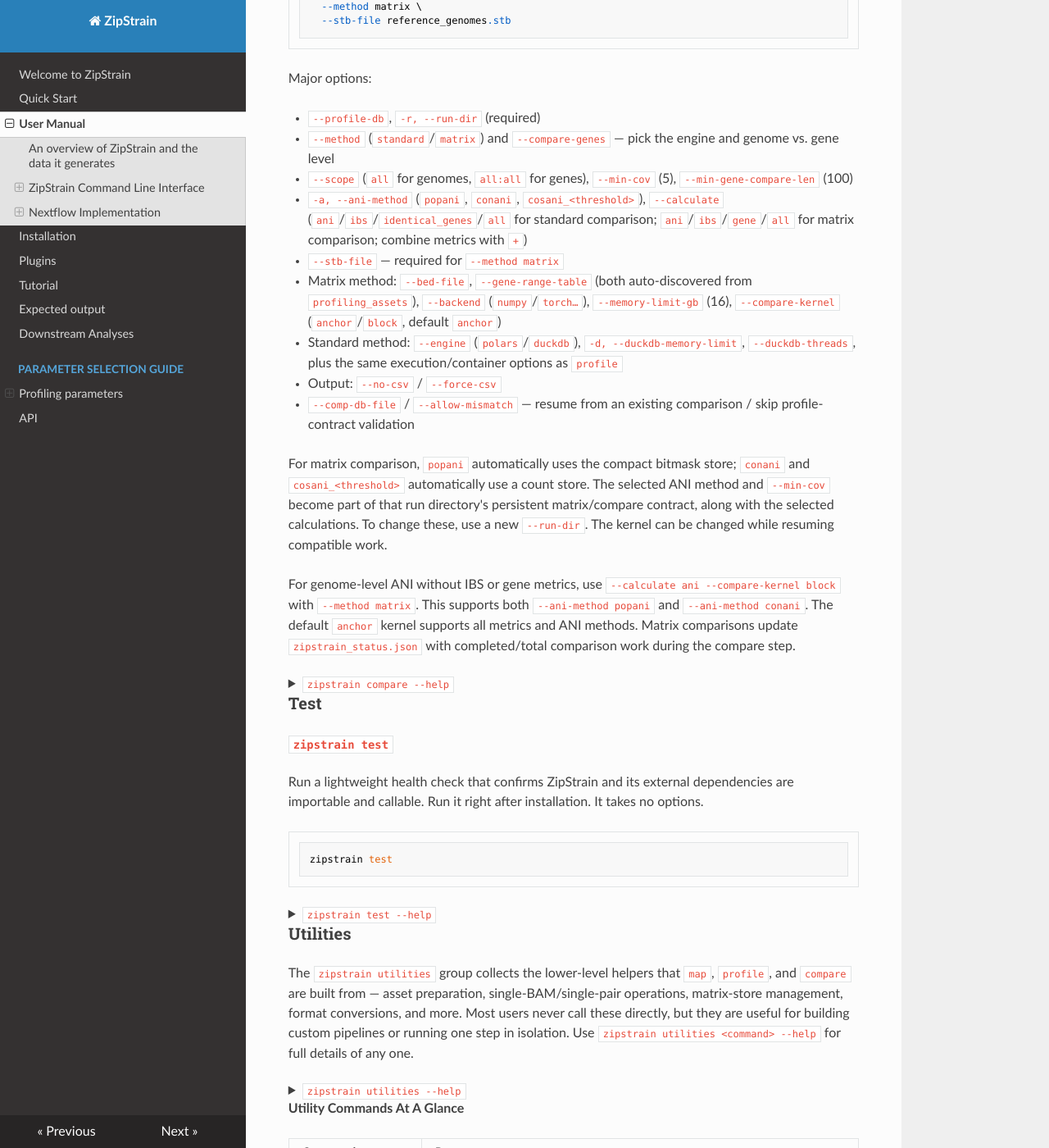
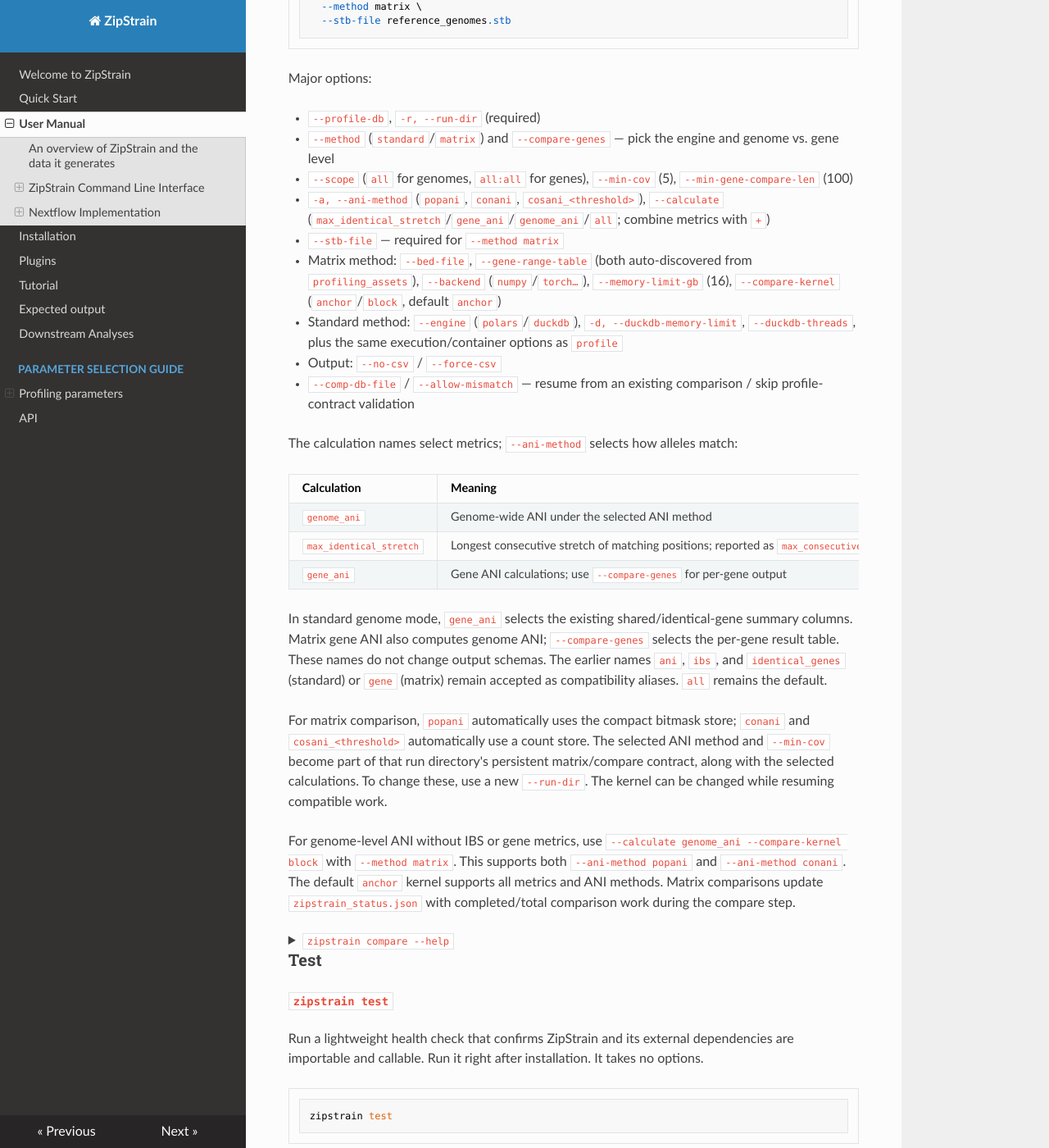
Before and after one commit to OlmLab/ZipStrain, an MkDocs documentation site: the page built from docs/usermanual.md, in a window 1280 px wide and 1400 px high, scrolled down 5936 px. Shown: the whole window at 82% size. Built offline with MkDocs 1.6.1, drawn with Linux system fonts in a browser that asks for light colours; nearby versions of some CDN libraries; some of the changed text lies outside the part shown.

Commit message:
Use descriptive comparison metric options across CLI and Nextflow

````diff
--- a/docs/usermanual.md
+++ b/docs/usermanual.md
@@ -371,13 +371,27 @@ Major options:
 - `--profile-db`, `-r, --run-dir` (required)
 - `--method` (`standard`/`matrix`) and `--compare-genes` — pick the engine and genome vs. gene level
 - `--scope` (`all` for genomes, `all:all` for genes), `--min-cov` (5), `--min-gene-compare-len` (100)
-- `-a, --ani-method` (`popani`, `conani`, `cosani_<threshold>`), `--calculate` (`ani`/`ibs`/`identical_genes`/`all` for standard comparison; `ani`/`ibs`/`gene`/`all` for matrix comparison; combine metrics with `+`)
+- `-a, --ani-method` (`popani`, `conani`, `cosani_<threshold>`), `--calculate` (`max_identical_stretch`/`gene_ani`/`genome_ani`/`all`; combine metrics with `+`)
 - `--stb-file` — required for `--method matrix`
 - Matrix method: `--bed-file`, `--gene-range-table` (both auto-discovered from `profiling_assets`), `--backend` (`numpy`/`torch…`), `--memory-limit-gb` (16), `--compare-kernel` (`anchor`/`block`, default `anchor`)
 - Standard method: `--engine` (`polars`/`duckdb`), `-d, --duckdb-memory-limit`, `--duckdb-threads`, plus the same execution/container options as `profile`
 - Output: `--no-csv` / `--force-csv`
 - `--comp-db-file` / `--allow-mismatch` — resume from an existing comparison / skip profile-contract validation
 
+The calculation names select metrics; `--ani-method` selects how alleles match:
+
+| Calculation | Meaning |
+|---|---|
+| `genome_ani` | Genome-wide ANI under the selected ANI method |
+| `max_identical_stretch` | Longest consecutive stretch of matching positions; reported as `max_consecutive_length` |
+| `gene_ani` | Gene ANI calculations; use `--compare-genes` for per-gene output |
+
+In standard genome mode, `gene_ani` selects the existing shared/identical-gene
+summary columns. Matrix gene ANI also computes genome ANI; `--compare-genes`
+selects the per-gene result table. These names do not change output schemas.
+The earlier names `ani`, `ibs`, and `identical_genes` (standard) or `gene`
+(matrix) remain accepted as compatibility aliases. `all` remains the default.
+
 For matrix comparison, `popani` automatically uses the compact bitmask store;
 `conani` and `cosani_<threshold>` automatically use a count store. The selected
 ANI method and `--min-cov` become part of that run directory's persistent
@@ -385,7 +399,7 @@ matrix/compare contract, along with the selected calculations. To change these,
 use a new `--run-dir`. The kernel can be changed while resuming compatible work.
 
 For genome-level ANI without IBS or gene metrics, use
-`--calculate ani --compare-kernel block` with `--method matrix`. This supports
+`--calculate genome_ani --compare-kernel block` with `--method matrix`. This supports
 both `--ani-method popani` and `--ani-method conani`. The default `anchor`
 kernel supports all metrics and ANI methods. Matrix comparisons update
 `zipstrain_status.json` with completed/total comparison work during the compare step.
@@ -430,11 +444,12 @@ Comparison parameters:
                                   --method matrix.
   -a, --ani-method TEXT           ANI calculation method (e.g., 'popani',
                                   'conani', 'cosani_0.4').  [default: popani]
-  --calculate TEXT                Metrics to compute. Standard method (genome
-                                  mode only): ani, ibs, identical_genes. Matrix
-                                  method: ani, ibs, gene. Combine with '+', or
-                                  use all. Use 'ani' for ANI only with the
-                                  selected --ani-method.  [default: all]
+  --calculate TEXT                Metrics to compute: max_identical_stretch,
+                                  gene_ani, genome_ani. Combine with '+', or use
+                                  all. Use genome_ani for ANI only with the
+                                  selected --ani-method. Use --compare-genes for
+                                  per-gene output; standard gene mode always
+                                  computes gene ANI.  [default: all]
   --comp-db-file TEXT             Optional existing comparison parquet to
                                   resume/extend (standard method). Auto-detected
                                   from --run-dir if omitted.
@@ -460,8 +475,8 @@ Matrix method (--method matrix):
                                   computes genome-level popANI/conANI for whole
                                   blocks of sample pairs with matrix
                                   multiplications (same values, much faster;
-                                  requires --calculate ani). Applies to --method
-                                  matrix.  [default: anchor]
+                                  requires --calculate genome_ani). Applies to
+                                  --method matrix.  [default: anchor]
 
 Output:
   --no-csv     Do not write a companion .csv next to the comparison parquet.
@@ -733,7 +748,7 @@ Options:
 - `-o, --output-file` (required)
 - `-g, --genome` (default: `all`)
 - `-a, --ani-method` (default: `popani`)
-- `--calculate` (default: `all`)
+- `--calculate` (`max_identical_stretch`, `gene_ani`, `genome_ani`, `all`, or `+` combinations; default: `all`)
 - `--engine` (`polars|duckdb`, default: `polars`)
 - `--duckdb-memory-limit`
 - `--duckdb-temp-directory`
@@ -793,7 +808,7 @@ Options:
 - `-l, --min-gene-compare-len` (default: `100`)
 - `-g, --genome` (default: `all`)
 - `-a, --ani-method` (default: `popani`)
-- `--calculate` (default: `all`)
+- `--calculate` (`max_identical_stretch`, `gene_ani`, `genome_ani`, `all`, or `+` combinations; default: `all`)
 - `--engine` (`polars|duckdb`, default: `polars`)
 - `--duckdb-memory-limit`
 - `--duckdb-temp-directory`
@@ -1093,7 +1108,7 @@ zipstrain utilities matrix-compare \
   --result-transfer-batch-size 1 \
   --loader-executor thread \
   --writer-executor thread \
-  --calculate ani+ibs \
+  --calculate genome_ani+max_identical_stretch \
   --backend numpy
 ```
 
@@ -1135,10 +1150,10 @@ Important options:
 - `--loader-executor` executor kind for torch loader prefetch work (`thread|process`, default: `thread`)
 - `--writer-executor` executor kind for torch result writing/checkpoint work (`thread|process`, default: `thread`)
 - `--calculate` matrix metrics to compute:
-  - `ani`
-  - `ani+ibs`
-  - `+gene` or `gene` for gene ANI
-  - `all` means `ani+ibs`, and also `gene` when the matrix store contains gene annotations
+  - `genome_ani` for genome-wide ANI
+  - `max_identical_stretch` for the longest consecutive stretch of matching positions (IBS)
+  - `gene_ani` for gene ANI (also computes genome ANI)
+  - `all` selects genome ANI and the longest identical stretch, plus gene ANI when the store has gene annotations
 - `--backend` compute backend:
   - `numpy`
   - `torch`
@@ -1147,7 +1162,7 @@ Important options:
   - `torch-mps`
 - `--compare-kernel` comparison algorithm (default: `anchor`):
   - `anchor` compares one anchor sample against target blocks and supports every metric and ANI method
-  - `block` computes genome-level popANI or conANI for whole blocks of sample pairs with dense matrix multiplications; requires `--calculate ani`
+  - `block` computes genome-level popANI or conANI for whole blocks of sample pairs with dense matrix multiplications; requires `--calculate genome_ani`
   - the old names `pairwise` and `gemm` remain accepted as deprecated aliases for `anchor` and `block`
 
 Block kernel (`--compare-kernel block`):
@@ -1156,7 +1171,7 @@ Block kernel (`--compare-kernel block`):
 zipstrain utilities matrix-compare \
   --matrix-db-file matrix_db.h5 \
   --output-file matrix_compare.duckdb \
-  --calculate ani \
+  --calculate genome_ani \
   --compare-kernel block \
   --backend torch-cuda \
   --memory-limit-gb 64
@@ -1377,7 +1392,7 @@ Conventions used by every example below:
 - `--compare_genome_scope` / `--compare_gene_scope`: comparison scope (`all`, a genome ID, or `all:all`-style gene scope).
 - `--compare_ani_method`: ANI method (`popani`, `conani`, `cosani_<threshold>`).
 - `--compare_engine` (`polars` | `duckdb`, default `polars`) and `--compare_duckdb_memory_limit` (DuckDB only). Without an explicit memory limit, each DuckDB pair receives 70% of its share of the Nextflow task memory; an explicit limit is per pair and should fit within that share.
-- `--compare_calculate`: genome metrics to compute (`ani`, `ibs`, `identical_genes`, `all`, or `+` combinations).
+- `--compare_calculate`: metrics to compute (`max_identical_stretch`, `gene_ani`, `genome_ani`, `all`, or `+` combinations). The same names work in single and batched mode with either Polars or DuckDB.
 
 Notes:
 
@@ -1507,7 +1522,7 @@ nextflow run OlmLab/ZipStrain \
   --input_table profiles.csv \
   --stb reference_genomes.stb \
   --compare_genome_scope all \
-  --compare_calculate ani+ibs+identical_genes \
+  --compare_calculate genome_ani+max_identical_stretch+gene_ani \
   --parallel_mode batched \
   --batch_size 1000 \
   --batch_compare_n_parallel 1 \
````
Also changed, not shown: changelog.md (+2 -0 lines), docs/Tutorial.md (+2 -2 lines), docs/api.md (+5 -1 lines), 14 other files.
